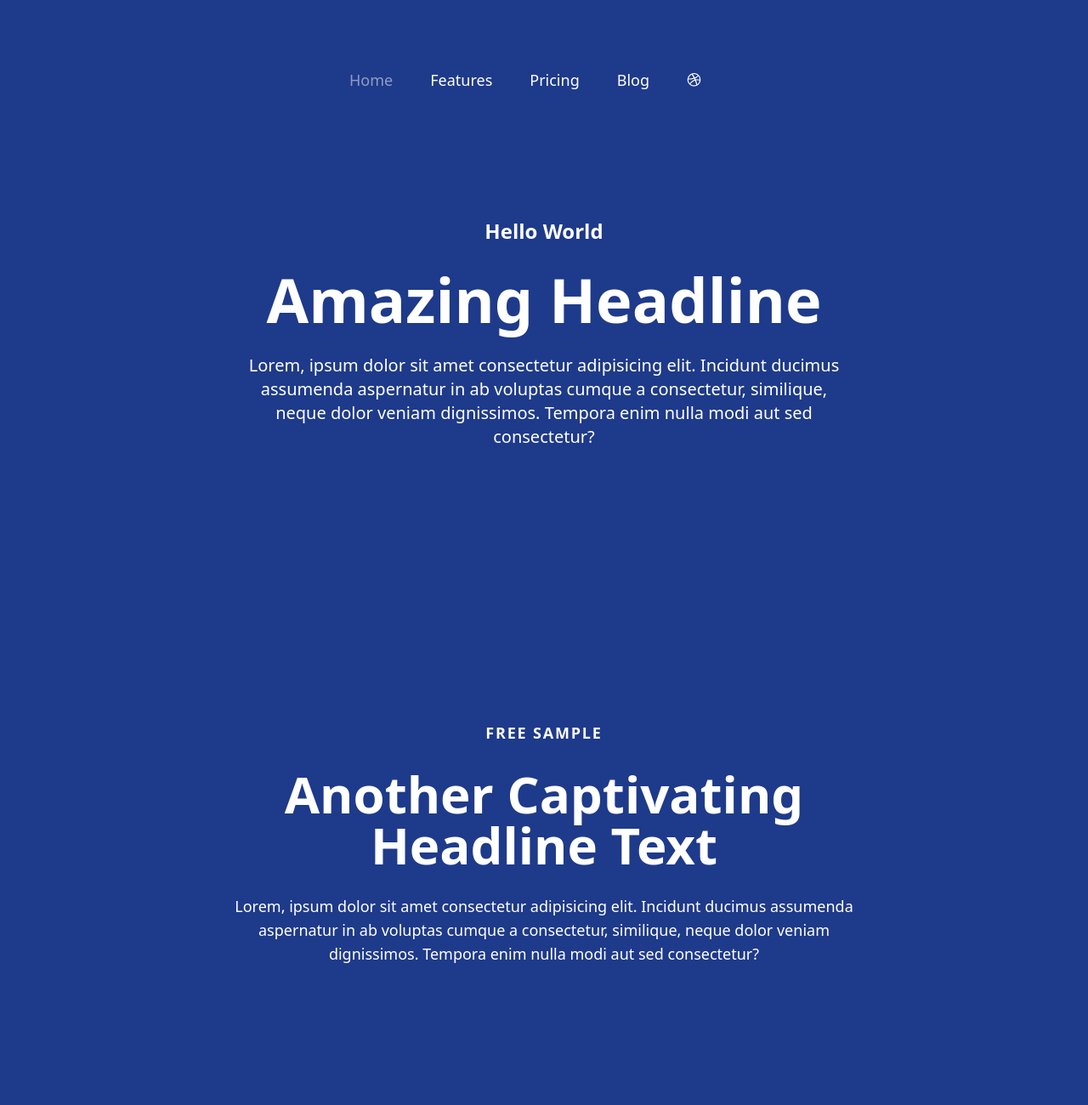
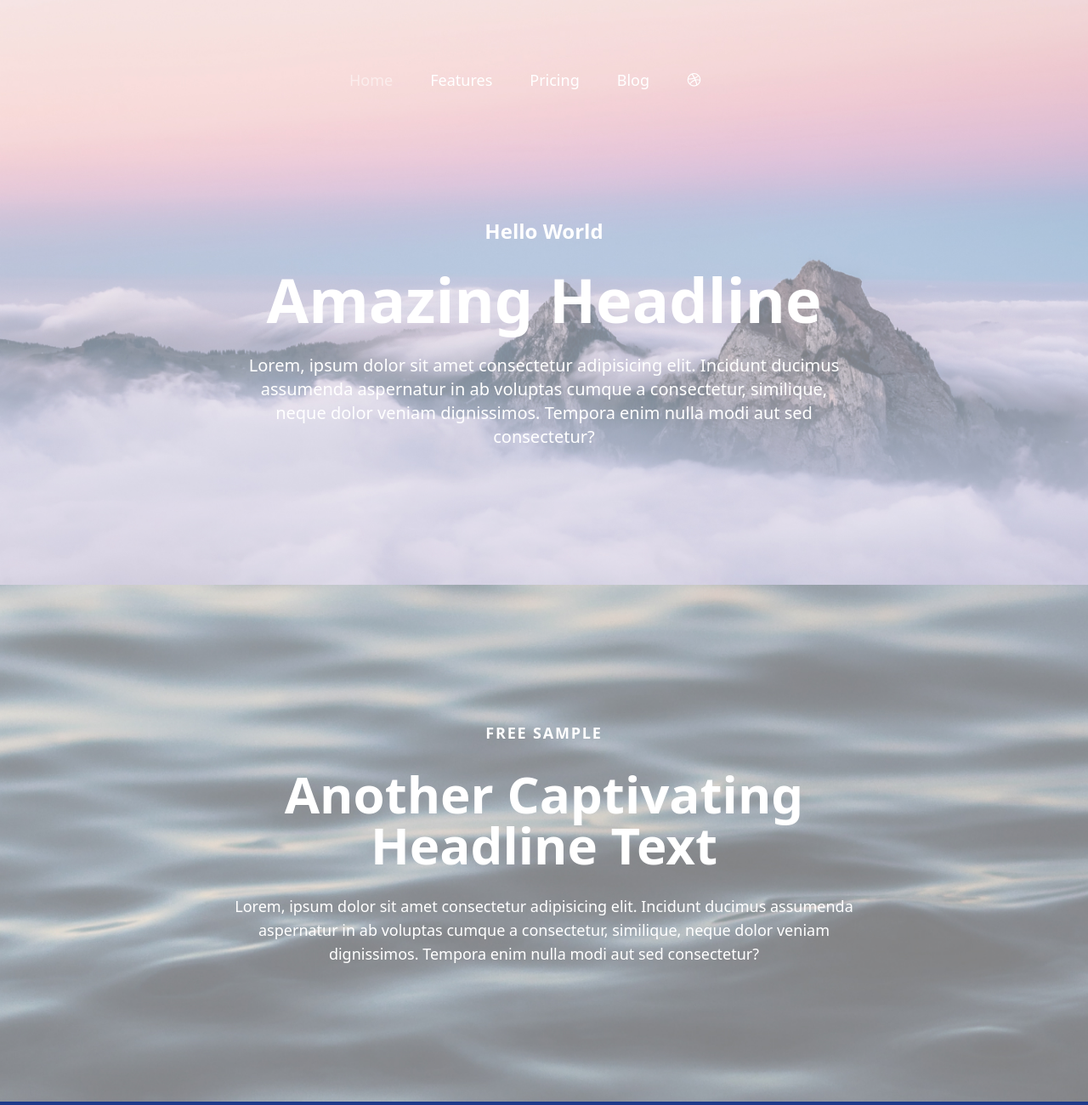
Before and after one commit to rckash/blue-site-tailwind, a website: page src/index.html in a window 1280 px wide. Shown: the top 1300 px of the page at 85% size. Drawn offline with Linux system fonts and the light colour scheme; the site is published under a folder, as on GitHub Pages, so addresses that start at the root find nothing.

Commit message:
Update bg

```diff
--- a/src/index.html
+++ b/src/index.html
@@ -31,7 +31,7 @@
     </header>
     <main>
       <section
-        class="py-40 pt-64 bg-[url('/images/header.jpg')] bg-no-repeat bg-cover bg-fixed bg-center"
+        class="py-40 pt-64 bg-[url('images/header.jpg')] bg-no-repeat bg-cover bg-fixed bg-center"
       >
         <div class="flex flex-col gap-7 max-w-3xl mx-auto text-center px-5">
           <p class="font-bold text-2xl">Hello World</p>
@@ -45,7 +45,7 @@
         </div>
       </section>
       <section
-        class="py-40 bg-[url('/images/content.jpg')] bg-no-repeat bg-cover bg-fixed bg-center relative before:content-[''] before:absolute before:inset-0 before:bg-blue-900 before:opacity-100 before:z-[-1]"
+        class="py-40 bg-[url('images/content.jpg')] bg-no-repeat bg-cover bg-fixed bg-center relative before:content-[''] before:absolute before:inset-0 before:bg-blue-900 before:opacity-100 before:z-[-1]"
       >
         <div class="flex flex-col gap-7 max-w-3xl mx-auto text-center px-5">
           <p class="font-bold text-lg tracking-widest">FREE SAMPLE</p>
```
Also changed, not shown: src/output.css.
